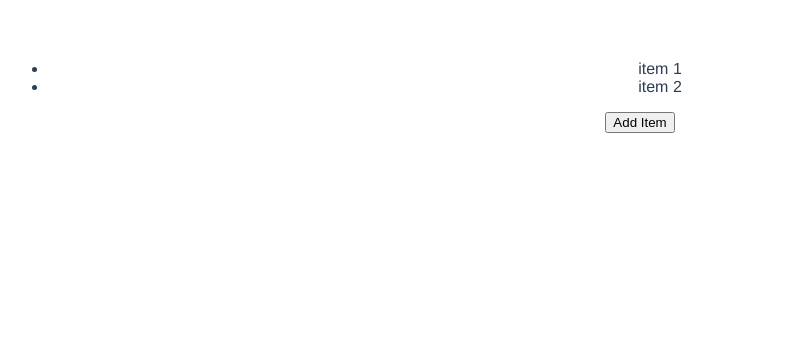
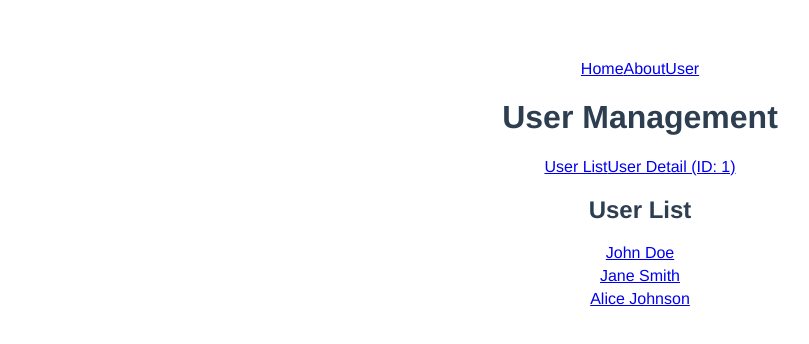
Before and after one commit to Koras02/vue-tutorial, a Vue app: page /user in a window 1280 px wide. Shown: the top 344 px of the page, without its empty margins (0-809 px from the left). Built offline with nearby package versions, Linux system fonts and the light colour scheme.

Commit message:
3.라우팅

```diff
--- a/package.json
+++ b/package.json
@@ -9,7 +9,8 @@
   },
   "dependencies": {
     "core-js": "^3.8.3",
-    "vue": "^3.2.13"
+    "vue": "^3.2.13",
+    "vue-router": "^4.0.13"
   },
   "devDependencies": {
     "@babel/core": "^7.12.16",
--- a/src/App.vue
+++ b/src/App.vue
@@ -1,21 +1,16 @@
 <template>
-  <KeyListAdd />
+  <div id="app">
+    <nav>
+      <router-link to="/">Home</router-link>
+      <router-link to="/about">About</router-link>
+      <router-link to="/user">User</router-link>
+    </nav>
+    <router-view></router-view>
+    <!-- 현재 라우트에 해당하는 컴포넌트 랜더링 -->
+  </div>
 </template>
 
-<script>
-import KeyListAdd from './components/List/KeyListAdd.vue'
-export default {
-  name: 'App',
-  components: {
-    KeyListAdd,
-  },
-  data() {
-    return {
-      parentMessage: 'Hello, World ',
-    }
-  },
-}
-</script>
+<script></script>
 
 <style>
 #app {
--- /dev/null
+++ b/src/components/About.vue
@@ -0,0 +1 @@
+<template>About</template>
--- /dev/null
+++ b/src/components/Home.vue
@@ -0,0 +1,4 @@
+<template>
+  <div>Hose</div>
+  s
+</template>
--- /dev/null
+++ b/src/components/User/UserDetail.vue
@@ -0,0 +1,39 @@
+<template>
+  <div>
+    <h2>User Detail</h2>
+    <p v-if="user">
+      <!-- user가 존재할 때만 정보 표시 -->
+      ID: {{ user.id }}<br />
+      Name: {{ user.name }}
+    </p>
+    <p v-else>Loading...</p>
+    <!-- 데이터 로딩 중 표시 -->
+  </div>
+</template>
+
+<script>
+export default {
+  name: 'UserDetail',
+  data() {
+    return {
+      user: null, // 초기값을 null로 설정
+    }
+  },
+  created() {
+    const userId = this.$route.params.id // URL에서 ID 가져오기
+    // Mock 데이터 예시
+    const users = [
+      { id: 1, name: 'John Doe' },
+      { id: 2, name: 'Jane Smith' },
+      { id: 3, name: 'Alice Johnson' },
+    ]
+    this.user = users.find((user) => user.id == userId) || null // 유저 찾기
+  },
+}
+</script>
+
+<style scoped>
+p {
+  margin: 5px 0;
+}
+</style>
--- /dev/null
+++ b/src/components/User/UserLayout.vue
@@ -0,0 +1,24 @@
+<!-- src/views/UserLayout.vue -->
+<template>
+  <div>
+    <h1>User Management</h1>
+    <nav>
+      <router-link to="/user">User List</router-link>
+      <router-link to="/user/1">User Detail (ID: 1)</router-link>
+    </nav>
+    <router-view />
+    <!-- 중첩된 라우트의 컴포넌트가 여기 렌더링됨 -->
+  </div>
+</template>
+
+<script>
+export default {
+  name: 'UserLayout',
+}
+</script>
+
+<style scoped>
+nav {
+  margin-bottom: 20px;
+}
+</style>
--- /dev/null
+++ b/src/components/User/UserList.vue
@@ -0,0 +1,36 @@
+<!-- src/views/UserList.vue -->
+<template>
+  <div>
+    <h2>User List</h2>
+    <ul>
+      <li v-for="user in users" :key="user.id">
+        <router-link :to="`/user/${user.id}`">{{ user.name }}</router-link>
+      </li>
+    </ul>
+  </div>
+</template>
+
+<script>
+export default {
+  name: 'UserList',
+  data() {
+    return {
+      users: [
+        { id: 1, name: 'John Doe' },
+        { id: 2, name: 'Jane Smith' },
+        { id: 3, name: 'Alice Johnson' },
+      ],
+    }
+  },
+}
+</script>
+
+<style scoped>
+ul {
+  list-style-type: none;
+  padding: 0;
+}
+li {
+  margin: 5px 0;
+}
+</style>
--- /dev/null
+++ b/src/router/index.js
@@ -0,0 +1,43 @@
+import About from '@/components/About.vue'
+import Home from '@/components/Home.vue'
+import UserLayout from '@/components/User/UserLayout.vue'
+import UserDetail from '@/components/User/UserDetail.vue'
+import { createRouter, createWebHistory } from 'vue-router'
+import UserList from '@/components/User/UserList.vue'
+
+const routes = [
+  {
+    path: '/',
+    name: 'Home',
+    component: Home,
+  },
+  {
+    path: '/about',
+    name: 'About',
+    component: About,
+  },
+  {
+    path: '/user',
+    component: UserLayout,
+    children: [
+      {
+        path: '',
+        name: 'UserList',
+        component: UserList,
+      },
+      {
+        path: ':id',
+        name: 'userDetail',
+        component: UserDetail,
+        meta: { requireAuth: true },
+      },
+    ],
+  },
+]
+
+const router = createRouter({
+  history: createWebHistory(),
+  routes,
+})
+
+export default router
```
Also changed, not shown: src/main.js (+5 -2 lines), 2 other files (tests, documents, lock files or other folders).
